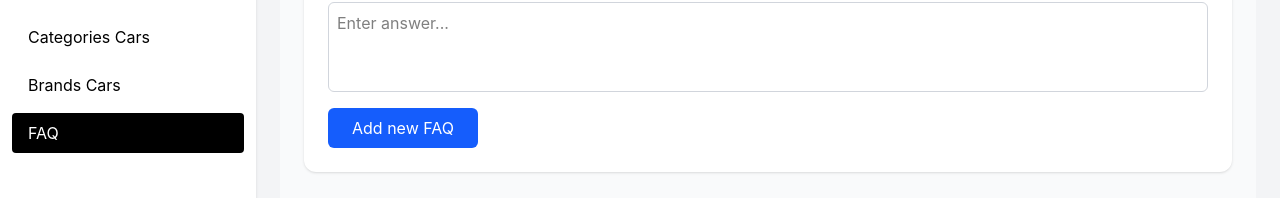
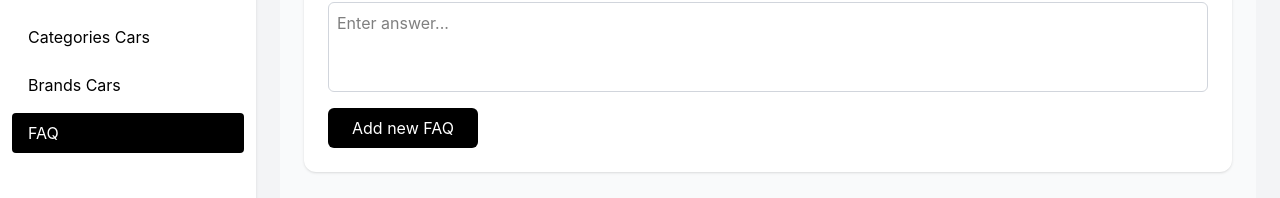
Before and after one commit to AsilbekXoliyorov441/admin-renting-cars, a React (Vite) app: page /faq in a window 1280 px wide. Shown: the part 344-542 px from the top of the page. Built offline with nearby package versions, Linux system fonts and the light colour scheme; no server answers; the database is empty; sample sign-in values are in the browser's storage.

Commit message:
adding changes in FAQ page

```diff
--- a/src/pages/FaqPage.jsx
+++ b/src/pages/FaqPage.jsx
@@ -81,7 +81,7 @@ const FaqPage = () => {
               placeholder="Enter question..."
               value={form.question}
               onChange={handleChange}
-              className="mt-1 block w-full border border-gray-300 rounded-md p-2 focus:ring-blue-500 focus:border-blue-500"
+              className="mt-1 block w-full border border-gray-300 rounded-md p-2 focus:ring-black focus:border-black"
               required
             />
           </div>
@@ -92,7 +92,7 @@ const FaqPage = () => {
               placeholder="Enter answer..."
               value={form.answer}
               onChange={handleChange}
-              className="mt-1 block w-full border border-gray-300 rounded-md p-2 resize-none focus:ring-blue-500 focus:border-blue-500"
+              className="mt-1 block w-full border border-gray-300 rounded-md p-2 resize-none focus:ring-black focus:border-black"
               rows="3"
               required
             ></textarea>
@@ -101,7 +101,7 @@ const FaqPage = () => {
             <button
               type="submit"
               disabled={loading}
-              className="bg-blue-600 text-white px-6 py-2 rounded-md hover:bg-blue-700 disabled:opacity-50 transition-colors"
+              className="bg-black text-white px-6 py-2 rounded-md hover:bg-black cursor-pointer disabled:opacity-50 transition-colors"
             >
               {loading ? "Loading..." : editId ? "Change FAQ" : "Add new FAQ"}
             </button>
```
